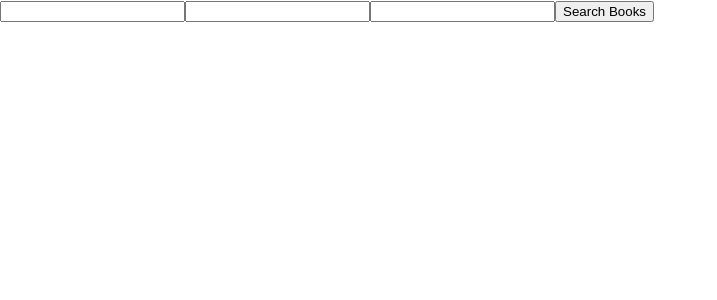
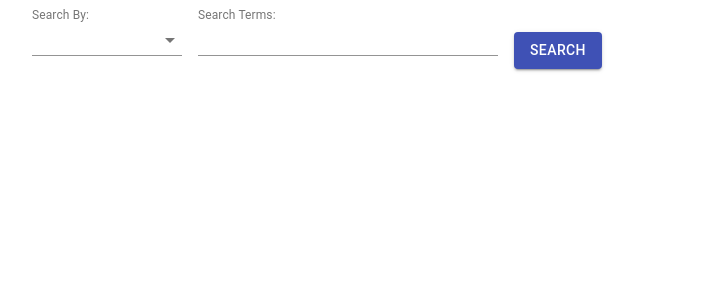
Before and after one commit to cillianwing/bookshelf-creator-client, a React (Create React App) app: page /search in a window 1280 px wide. Shown: the top 300 px of the page, without its empty margins (0-717 px from the left). Built offline with nearby package versions, Linux system fonts and the light colour scheme.

Commit message:
Added basic styling to SearchBooksContainer.js to include search form. Connected this container to searchForm action/reducer so that it properly updates the form and store based on user input.

```diff
--- a/src/actions/searchBooks.js
+++ b/src/actions/searchBooks.js
@@ -1,23 +1,27 @@
-const getSearchedBooks = (books) => {
+export const getSearchedBooks = (books) => {
 	return {
 		type: 'ADD_SEARCHED_BOOKS',
 		books
 	}
 }
 
-const getBooksByTitle = (formData) => {
+export const getBooksByTitle = (formData) => {
 	const search = formData.split(" ").join("+")
 	return dispatch => {
 		// fetch request from Google Books API
 	}
 }
 
-const getBooksByAuthor = (formData) => {
+export const getBooksByAuthor = (formData) => {
 	const search = formData.split(" ").join("+")
 		// fetch request from Google Books API
 }
 
-const getBooksByTitleAuthor = (formData) => {
+export const getBooksByTitleAuthor = (formData) => {
 	const search = formData.split(" ").join("+")
 		// fetch request from Google Books API
 }
+
+export const search = (formData) => {
+
+}
--- a/src/containers/SearchBooksContainer.js
+++ b/src/containers/SearchBooksContainer.js
@@ -1,17 +1,98 @@
-import React from 'react';
+import React, { useState } from 'react';
 import { connect } from 'react-redux';
-import { updateSearchForm } from '../actions/searchForm'
+import { updateSearchForm } from '../actions/searchForm';
+import { search } from '../actions/searchBooks';
+
+import { makeStyles } from '@material-ui/core/styles';
+import InputLabel from '@material-ui/core/InputLabel';
+import MenuItem from '@material-ui/core/MenuItem';
+import TextField from '@material-ui/core/TextField';
+import Select from '@material-ui/core/Select';
+import Button from '@material-ui/core/Button';
+import Container from '@material-ui/core/Container';
+import FormControl from '@material-ui/core/FormControl';
+import FormGroup from '@material-ui/core/FormGroup';
+
+const useStyles = makeStyles(theme => ({
+  root: {
+    alignItems: 'center',
+    margin: 'auto',
+  },
+  formControl: {
+    margin: theme.spacing(1),
+    justifyContent: 'center',
+    alignItems: 'center',
+  },
+  EmptySelect: {
+    marginTop: theme.spacing(2),
+    width: 150,
+  },
+  EmptyInput: {
+    marginTop: theme.spacing(2),
+    width: 300,
+  },
+  submit: {
+    margin: theme.spacing(3, 0, 2),
+  },
+}));
 
 const SearchBooksContainer = (props) => {
+  const classes = useStyles();
+
+  const handleInputChange = (event) => {
+    const { name, value } = event.target
+		const updatedFormInfo = {
+			...props.searchFormData,
+			[name]: value
+    }
+		props.updateSearchForm(updatedFormInfo)
+	}
+
+	const handleSubmit = (event) => {
+		event.preventDefault();
+		// search(searchFormData)
+	}
 
   return (
-    <form>
-      <input type="text" name="title" id="title" />
-      <input type="text" name="author" id="author" />
-      <input type="text" name="isbn" id="isbn" />
-
-      <input type="submit" value="Search Books" />
-    </form>
+    <Container component="main" maxWidth="lg">
+      <form onSubmit={handleSubmit}>
+        <FormControl className={classes.formControl}>
+          <InputLabel shrink id="searchType">
+            Search By:
+          </InputLabel>
+          <Select
+            labelId="searchType"
+            id="searchType"
+            name="searchType"
+            onChange={handleInputChange}
+            value={props.searchFormData.searchType}
+            displayEmpty
+            className={classes.EmptySelect}
+          >
+            <MenuItem value="title">Title</MenuItem>
+            <MenuItem value="author">Author</MenuItem>
+            <MenuItem value="isbn">ISBN</MenuItem>
+          </Select>
+        </FormControl>
+        <FormControl className={classes.formControl}>
+          <InputLabel shrink id="searchTerms">
+            Search Terms:
+          </InputLabel>
+          <TextField labelId="searchTerms" id="searchTerms" name="searchTerms" value={props.searchFormData.searchTerms} className={classes.EmptyInput} onChange={handleInputChange} />
+        </FormControl>
+        <FormControl className={classes.formControl}>
+          <Button
+              type="submit"
+              fullWidth
+              variant="contained"
+              color="primary"
+              className={classes.submit}
+            >
+              Search
+          </Button>
+        </FormControl>
+      </form>
+    </Container>
   )
 
 }
@@ -19,7 +100,8 @@ const SearchBooksContainer = (props) => {
 const mapStateToProps = (state) => {
   return {
     searchedBooks: state.searchedBooks,
-    loading: state.loading
+    loading: state.loading,
+    searchFormData: state.searchForm
   }
 }
 
--- a/src/reducers/searchForm.js
+++ b/src/reducers/searchForm.js
@@ -1,7 +1,6 @@
 const initialState = {
-  title: "",
-  author: "",
-  isbn: ""
+  searchType: "",
+  searchTerms: "",
 }
 
 export default (state = initialState, action) => {
--- a/src/store.js
+++ b/src/store.js
@@ -5,12 +5,14 @@ import currentUser from './reducers/currentUser';
 import loginForm from './reducers/loginForm';
 import signUpForm from './reducers/signUpForm';
 import searchBooks from './reducers/searchBooks';
+import searchForm from './reducers/searchForm';
 
 const reducer = combineReducers({
 	currentUser,
 	loginForm,
 	signUpForm,
-	searchBooks
+	searchBooks,
+	searchForm
 })
 
 const composeEnhancers = window.__REDUX_DEVTOOLS_EXTENSION_COMPOSE__ || compose;
```
